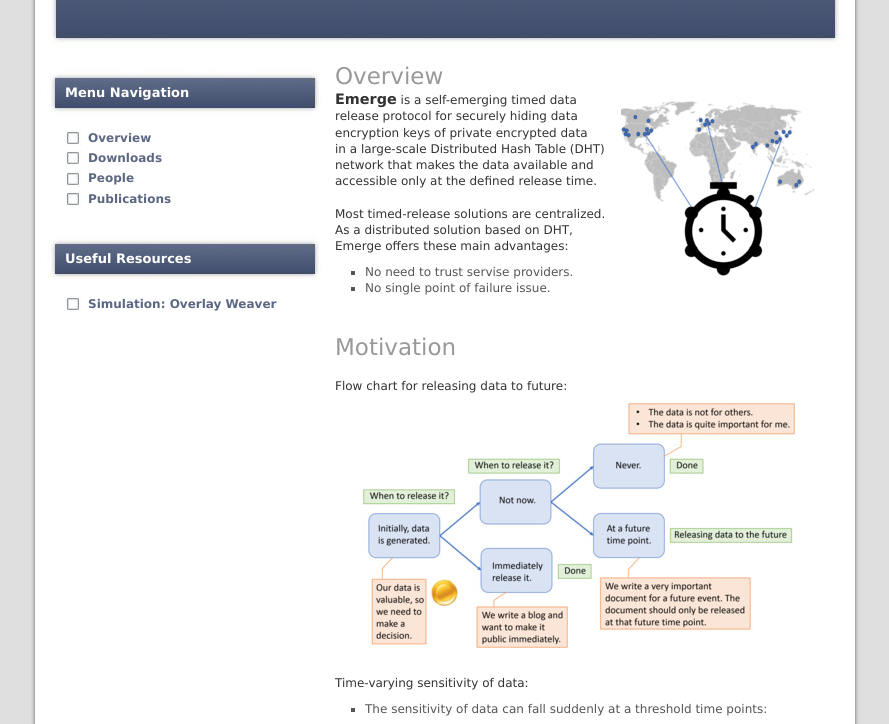
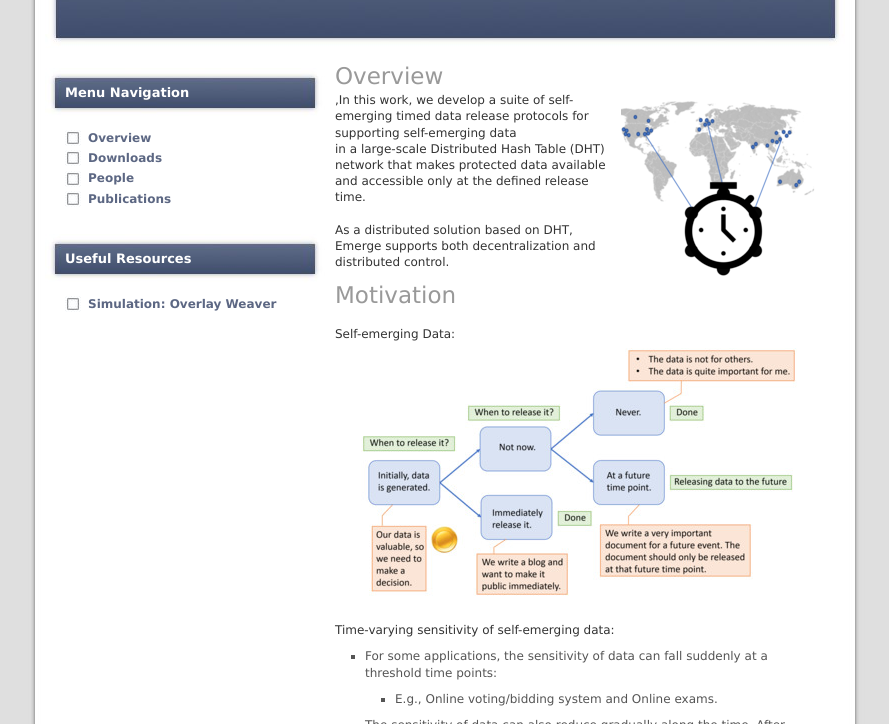
Before and after one commit to bpln/Emerge, a plain HTML site: page index.html in a window 1280 px wide. Shown: the part 62-786 px from the top of the page, without its empty margins (195-1084 px from the left). Drawn offline with Linux system fonts and the light colour scheme.

Commit message:
Update index.html

```diff
--- a/index.html
+++ b/index.html
@@ -22,32 +22,28 @@
 				<div id="index_image">
 					<img src="figures/index_figure_200.jpg" alt="index_image" />
 				</div>
-				<b><big>Emerge</big></b> is a self-emerging timed data release protocol for securely hiding data encryption keys of private encrypted data <br />in a large-scale Distributed Hash Table (DHT) network that makes the data available and accessible only at the defined release time.
+				<b><big></big></b>,In this work, we develop a suite of self-emerging timed data release protocols for
+				supporting self-emerging data <br />in a large-scale Distributed Hash Table (DHT) network that makes
+				protected data available and accessible only at the defined release time.
 				<br /><br />
-				Most timed-release solutions are centralized. As a distributed solution based on DHT, Emerge offers these main advantages:
-				<ul>
-					<li>No need to trust servise providers.</li>
-					<li>No single point of failure issue.</li>
-
-				</ul>
+				As a distributed solution based on DHT, Emerge supports both decentralization and distributed control.
 				<br /><br />
 
 				<h2>Motivation</h2>
 				<p>
-					<br />Flow chart for releasing data to future:
+					<br />Self-emerging Data:
 				</p>
 				<div id="motivation">
 					<img src="figures/motivation.jpg" alt="motivation" />
 				</div>
 
 				<p>
-					Time-varying sensitivity of data:
+					Time-varying sensitivity of self-emerging data:
 					<ul>
 						<li>
-							The sensitivity of data can fall suddenly at a threshold time points:
+							For some applications, the sensitivity of data can fall suddenly at a threshold time points:
 							<ul>
-								<li>Online voting/bidding system.</li>
-								<li>Online exam system.</li>
+								<li>E.g., Online voting/bidding system and Online exams.</li>
 							</ul>
 						</li>
 						<li>
```
